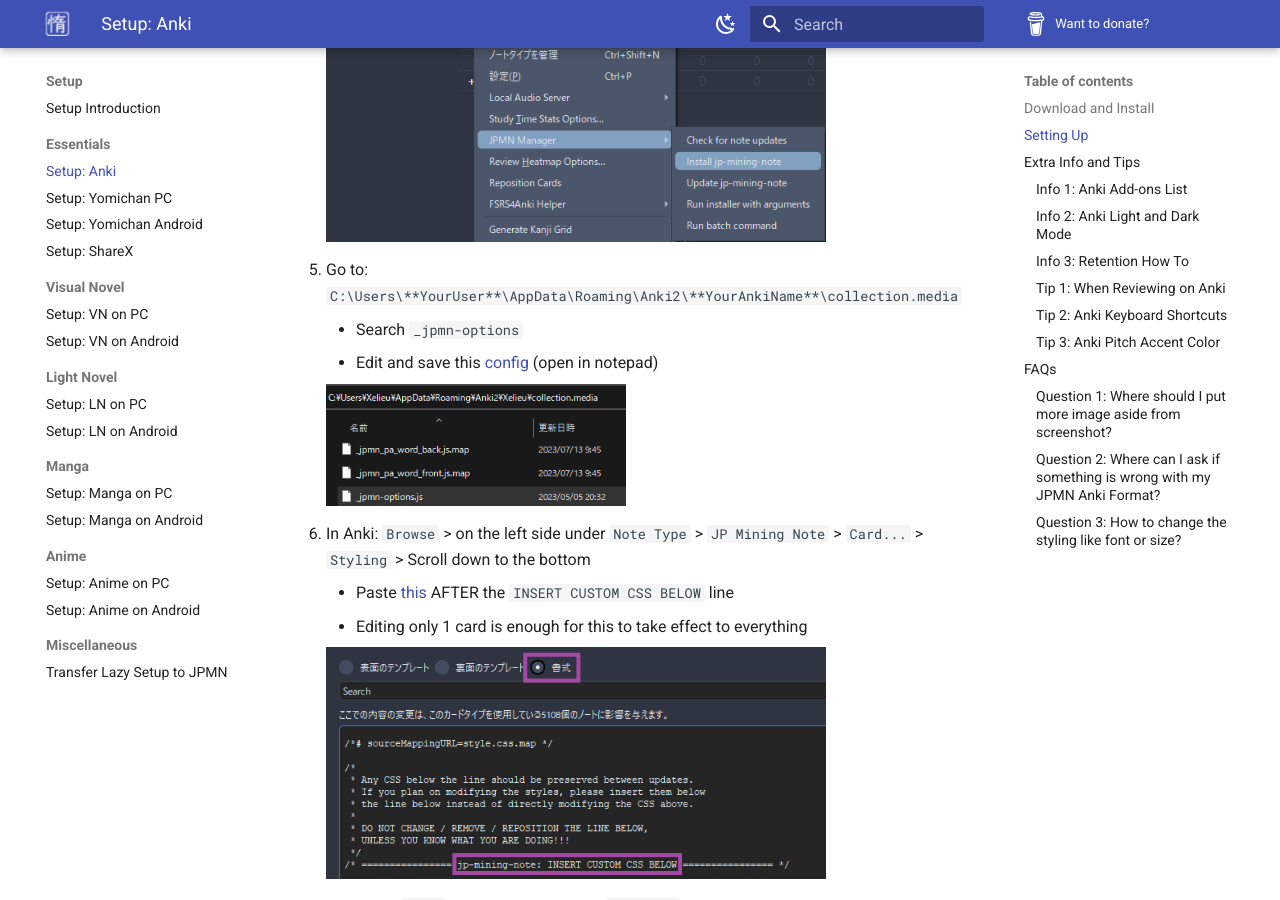
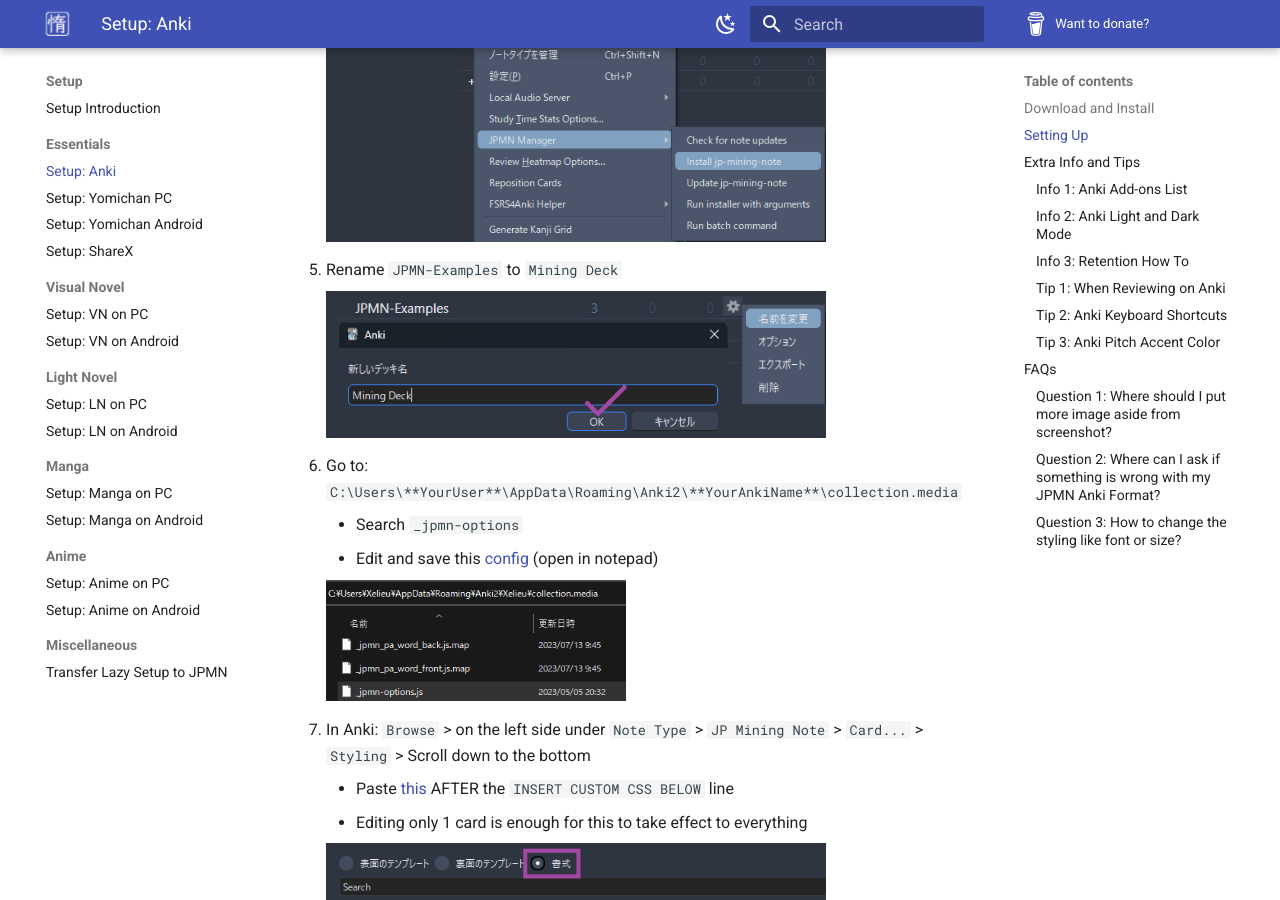
Before and after one commit to Xelieu/xelieu.github.io, an MkDocs documentation site: the page built from docs/jp-lazy-guide/setupAnki.md, in a window 1280 px wide and 900 px high, scrolled down 1170 px. Built offline with MkDocs 1.6.1 and Material for MkDocs 9.7.7, drawn with Linux system fonts in a browser that asks for light colours.

Commit message:
$updated info

```diff
--- a/docs/jp-lazy-guide/setupAnki.md
+++ b/docs/jp-lazy-guide/setupAnki.md
@@ -26,13 +26,19 @@
 
     ![jpmn install](../img/jpmn-install.png){height=250 width=500}
 
-5. Go to: `C:\Users\**YourUser**\AppData\Roaming\Anki2\**YourAnkiName**\collection.media`
+5. Rename `JPMN-Examples` to `Mining Deck`
+
+    ![JPMN Rename](../img/jpmn-rename.png){height=250 width=500}
+
+6. Go to: `C:\Users\**YourUser**\AppData\Roaming\Anki2\**YourAnkiName**\collection.media`
     - Search `_jpmn-options`
     - Edit and save this [config](https://pastebin.com/TxbCVQgq) (open in notepad)
 
     ![JPMN Options](../img/jpmn-options.png){height=150 width=300}
 
-6. In Anki: `Browse` > on the left side under `Note Type` > `JP Mining Note` > `Card...` > `Styling` > Scroll down to the bottom
+
+
+7. In Anki: `Browse` > on the left side under `Note Type` > `JP Mining Note` > `Card...` > `Styling` > Scroll down to the bottom
 	- Paste [this](https://pastebin.com/mu2jrrjB) AFTER the `INSERT CUSTOM CSS BELOW` line
     - Editing only 1 card is enough for this to take effect to everything
 
```
Also changed, not shown: docs/img/jpmn-rename.png (added).
